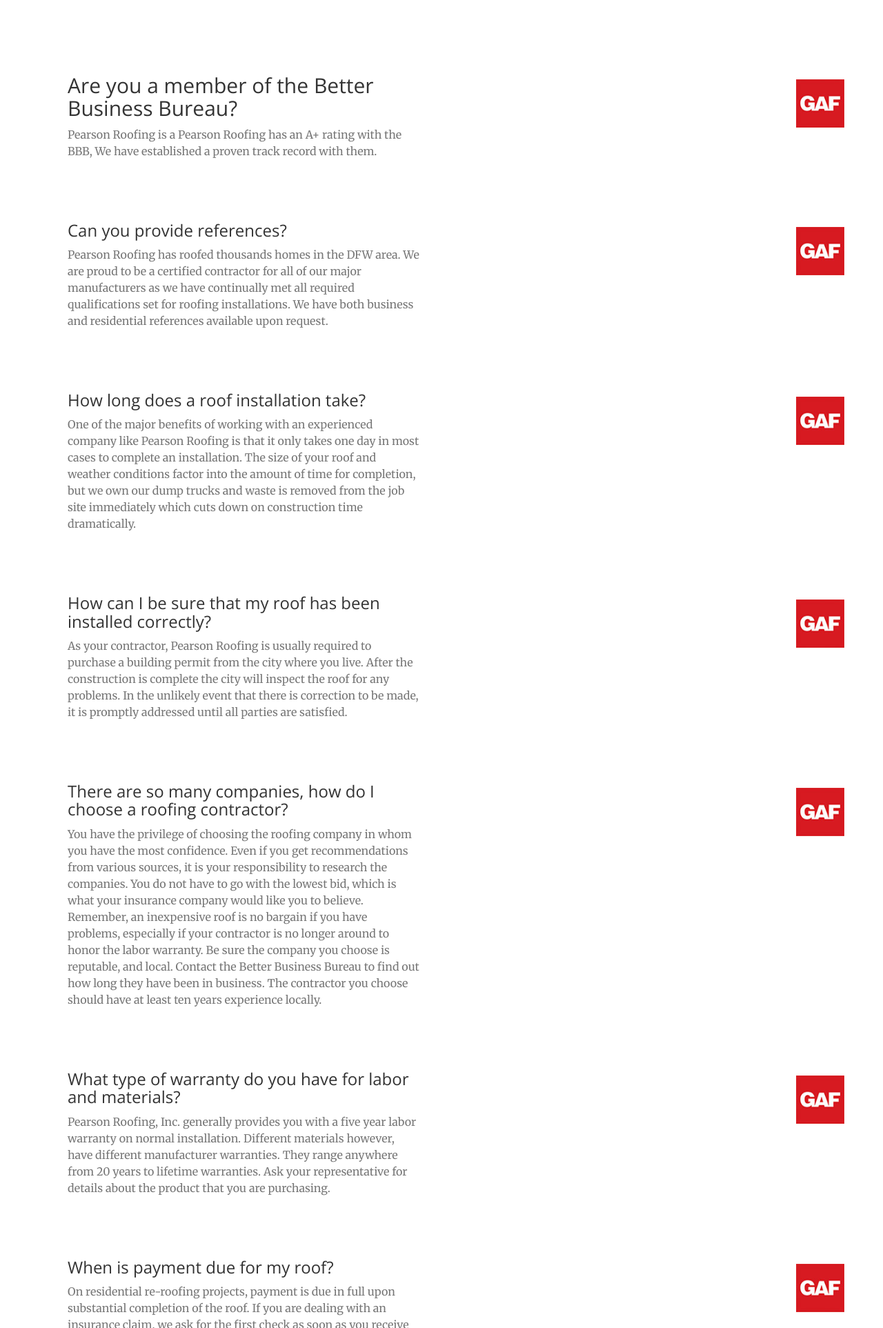
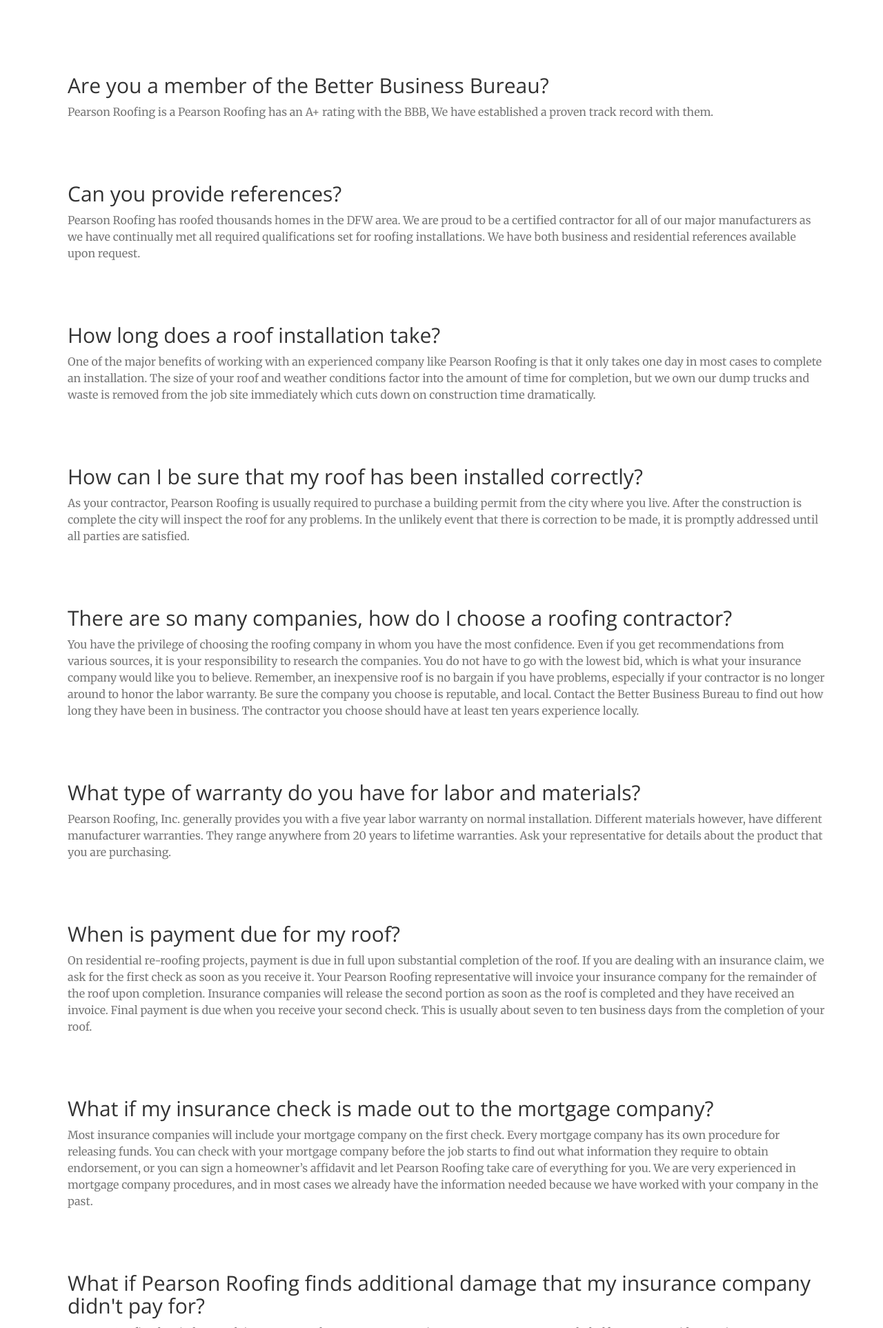
Before and after one commit to CooperHiggins/PearsonRoofingApp, a plain HTML site: page faq.html in a window 1280 px wide. Shown: the part 875-2800 px from the top of the page at 69% size. Drawn offline with nearby package versions, Linux system fonts and the light colour scheme.

Commit message:
Faq header sizes

```diff
--- a/faq.html
+++ b/faq.html
@@ -91,148 +91,149 @@
                 </div>
             </div>
         </div>
-        </div>
     </div>
+</div>
+
         <div class="container">
             <div class="row">
 
-                <div class="col-lg-6 col-md-12 text-center">
+                <div class="col-lg-12 col-md-12 text-center">
                     <div class="service-box left">
-                        <h2>Are you a member of the Better Business Bureau?</h3>
+                        <h2>Are you a member of the Better Business Bureau?</h2>
                         <p class="text-muted">Pearson Roofing is a
                         Pearson Roofing has an A+ rating with the BBB, We have established a proven track record with them.</p>
                     </div>
                 </div>
 
-                <div class="col-lg-6 col-md-12 text-center">
+               <!--  <div class="col-lg-6 col-md-12 text-center">
                     <div class="service-box right">
                     <img src="img/gaflogo.jpg" class="img-fluid wow bounceIn logo-faq" alt="Responsive image">
 
                     </div>
-                </div>
+                </div> -->
             </div>
         </div>
 
         <div class="container">
             <div class="row">
-                <div class="col-lg-6 col-md-12 text-center">
+                <div class="col-lg-12 col-md-12 text-center">
                     <div class="service-box left">
-                        <h3>Can you provide references?</h3>
+                        <h2>Can you provide references?</h2>
                         <p class="text-muted">Pearson Roofing has roofed thousands homes in the DFW area. We are proud to be a certified contractor for all of our major manufacturers as we have continually met all required qualifications set for roofing installations. We have both business and residential references available upon request.</p>
                     </div>
                 </div>
-                <div class="col-lg-6 col-md-12 text-center">
+                <!-- <div class="col-lg-6 col-md-12 text-center">
                     <div class="service-box right">
                     <img src="img/gaflogo.jpg" class="img-fluid wow bounceIn logo-faq" alt="Responsive image">
 
                     </div>
-                </div>
+                </div> -->
             </div>
         </div>
 
         <div class="container">
             <div class="row">
-                <div class="col-lg-6 col-md-12 text-center">
+                <div class="col-lg-12 col-md-12 text-center">
                     <div class="service-box left">
-                        <h3>How long does a roof installation take?</h3>
+                        <h2>How long does a roof installation take?</h2>
                         <p class="text-muted">One of the major benefits of working with an experienced company like Pearson Roofing is that it only takes one day in most cases to complete an installation. The size of your roof and weather conditions factor into the amount of time for completion, but we own our dump trucks and waste is removed from the job site immediately which cuts down on construction time dramatically.</p>
                     </div>
                 </div>
-                <div class="col-lg-6 col-md-12 text-center">
+                <!-- <div class="col-lg-6 col-md-12 text-center">
                     <div class="service-box right">
                     <img src="img/gaflogo.jpg" class="img-fluid wow bounceIn logo-faq" alt="Responsive image">
 
                     </div>
-                </div>
+                </div> -->
             </div>
         </div>
 
 
         <div class="container">
             <div class="row">
-                <div class="col-lg-6 col-md-12 text-center">
+                <div class="col-lg-12 col-md-12 text-center">
                     <div class="service-box left">
-                        <h3>How can I be sure that my roof has been installed correctly?</h3>
+                        <h2>How can I be sure that my roof has been installed correctly?</h2>
                         <p class="text-muted">As your contractor, Pearson Roofing is usually required to purchase a building permit from the city where you live. After the construction is complete the city will inspect the roof for any problems. In the unlikely event that there is correction to be made, it is promptly addressed until all parties are satisfied.</p>
                     </div>
                 </div>
-                <div class="col-lg-6 col-md-12 text-center">
+                <!-- <div class="col-lg-6 col-md-12 text-center">
                     <div class="service-box right">
                     <img src="img/gaflogo.jpg" class="img-fluid wow bounceIn logo-faq" alt="Responsive image">
 
                     </div>
-                </div>
+                </div> -->
             </div>
         </div>
 
 
         <div class="container">
             <div class="row">
-                <div class="col-lg-6 col-md-12 text-center">
+                <div class="col-lg-12 col-md-12 text-center">
                     <div class="service-box left">
-                        <h3>There are so many companies, how do I choose a roofing contractor?</h3>
+                        <h2>There are so many companies, how do I choose a roofing contractor?</h2>
                         <p class="text-muted">You have the privilege of choosing the roofing company in whom you have the most confidence. Even if you get recommendations from various sources, it is your responsibility to research the companies. You do not have to go with the lowest bid, which is what your insurance company would like you to believe. Remember, an inexpensive roof is no bargain if you have problems, especially if your contractor is no longer around to honor the labor warranty. Be sure the company you choose is reputable, and local. Contact the Better Business Bureau to find out how long they have been in business. The contractor you choose should have at least ten years experience locally. </p>
                     </div>
                 </div>
-                <div class="col-lg-6 col-md-12 text-center">
+                <!-- <div class="col-lg-6 col-md-12 text-center">
                     <div class="service-box right">
                     <img src="img/gaflogo.jpg" class="img-fluid wow bounceIn logo-faq" alt="Responsive image">
 
                     </div>
-                </div>
+                </div> -->
             </div>
         </div>
 
 
         <div class="container">
             <div class="row">
-                <div class="col-lg-6 col-md-12 text-center">
+                <div class="col-lg-12 col-md-12 text-center">
                     <div class="service-box left">
-                        <h3>What type of warranty do you have for labor and materials?</h3>
+                        <h2>What type of warranty do you have for labor and materials?</h2>
                         <p class="text-muted">Pearson Roofing, Inc. generally provides you with a five year labor warranty on normal installation. Different materials however, have different manufacturer warranties. They range anywhere from 20 years to lifetime warranties. Ask your representative for details about the product that you are purchasing.</p>
                     </div>
                 </div>
-                <div class="col-lg-6 col-md-12 text-center">
+                <!-- <div class="col-lg-6 col-md-12 text-center">
                     <div class="service-box right">
                     <img src="img/gaflogo.jpg" class="img-fluid wow bounceIn logo-faq" alt="Responsive image">
 
                     </div>
-                </div>
+                </div> -->
             </div>
         </div>
 
         <div class="container">
             <div class="row">
-                <div class="col-lg-6 col-md-12 text-center">
+                <div class="col-lg-12 col-md-12 text-center">
                     <div class="service-box left">
-                        <h3>When is payment due for my roof?</h3>
+                        <h2>When is payment due for my roof?</h2>
                         <p class="text-muted">On residential re-roofing projects, payment is due in full upon substantial completion of the roof. If you are dealing with an insurance claim, we ask for the first check as soon as you receive it. Your Pearson Roofing representative will invoice your insurance company for the remainder of the roof upon completion. Insurance companies will release the second portion as soon as the roof is completed and they have received an invoice. Final payment is due when you receive your second check. This is usually about seven to ten business days from the completion of your roof.</p>
                     </div>
                 </div>
-                <div class="col-lg-6 col-md-12 text-center">
+                <!-- <div class="col-lg-6 col-md-12 text-center">
                     <div class="service-box right">
                     <img src="img/gaflogo.jpg" class="img-fluid wow bounceIn logo-faq" alt="Responsive image">
 
                     </div>
-                </div>
+                </div> -->
             </div>
         </div>
 
 
         <div class="container">
             <div class="row">
-                <div class="col-lg-6 col-md-12 text-center">
+                <div class="col-lg-12 col-md-12 text-center">
                     <div class="service-box left">
-                        <h3>What if my insurance check is made out to the mortgage company?</h3>
+                        <h2>What if my insurance check is made out to the mortgage company?</h2>
                         <p class="text-muted">Most insurance companies will include your mortgage company on the first check. Every mortgage company has its own procedure for releasing funds. You can check with your mortgage company before the job starts to find out what information they require to obtain endorsement, or you can sign a homeowner’s affidavit and let Pearson Roofing take care of everything for you. We are very experienced in mortgage company procedures, and in most cases we already have the information needed because we have worked with your company in the past.</p>
                     </div>
                 </div>
-                <div class="col-lg-6 col-md-12 text-center">
+                <!-- <div class="col-lg-6 col-md-12 text-center">
                     <div class="service-box right">
                     <img src="img/gaflogo.jpg" class="img-fluid wow bounceIn logo-faq" alt="Responsive image">
 
                     </div>
-                </div>
+                </div> -->
             </div>
         </div>
 
@@ -240,18 +241,18 @@
 
         <div class="container">
             <div class="row">
-                <div class="col-lg-6 col-md-12 text-center">
+                <div class="col-lg-12 col-md-12 text-center">
                     <div class="service-box left">
-                        <h3>What if Pearson Roofing finds additional damage that my insurance company didn't pay for?</h3>
+                        <h2>What if Pearson Roofing finds additional damage that my insurance company didn't pay for?</h2>
                         <p class="text-muted">Pearson Roofing has in house Claims Experts who can contact your insurance company on your behalf. We can provide your insurance company with supporting documentation and estimate the cost of replacement or repair, and supplement your claim. </p>
                     </div>
                 </div>
-                <div class="col-lg-6 col-md-12 text-center">
+                <!-- <div class="col-lg-6 col-md-12 text-center">
                     <div class="service-box right">
                     <img src="img/gaflogo.jpg" class="img-fluid wow bounceIn logo-faq" alt="Responsive image">
 
                     </div>
-                </div>
+                </div> -->
             </div>
         </div>
 
@@ -259,18 +260,18 @@
 
         <div class="container">
             <div class="row">
-                <div class="col-lg-6 col-md-12 text-center">
+                <div class="col-lg-12 col-md-12 text-center">
                     <div class="service-box left">
-                        <h3>What type of warranty do you have for labor and materials?</h3>
+                        <h2>What type of warranty do you have for labor and materials?</h2>
                         <p class="text-muted">Pearson Roofing, Inc. generally provides you with a five year labor warranty on normal installation. Different materials however, have different manufacturer warranties. They range anywhere from 20 years to lifetime warranties. Ask your representative for details about the product that you are purchasing.</p>
                     </div>
                 </div>
-                <div class="col-lg-6 col-md-12 text-center">
+                <!-- <div class="col-lg-6 col-md-12 text-center">
                     <div class="service-box right">
                     <img src="img/gaflogo.jpg" class="img-fluid wow bounceIn logo-faq" alt="Responsive image">
 
                     </div>
-                </div>
+                </div> -->
             </div>
         </div>
     </section>
```
Also changed, not shown: index.html (+5 -4 lines).
